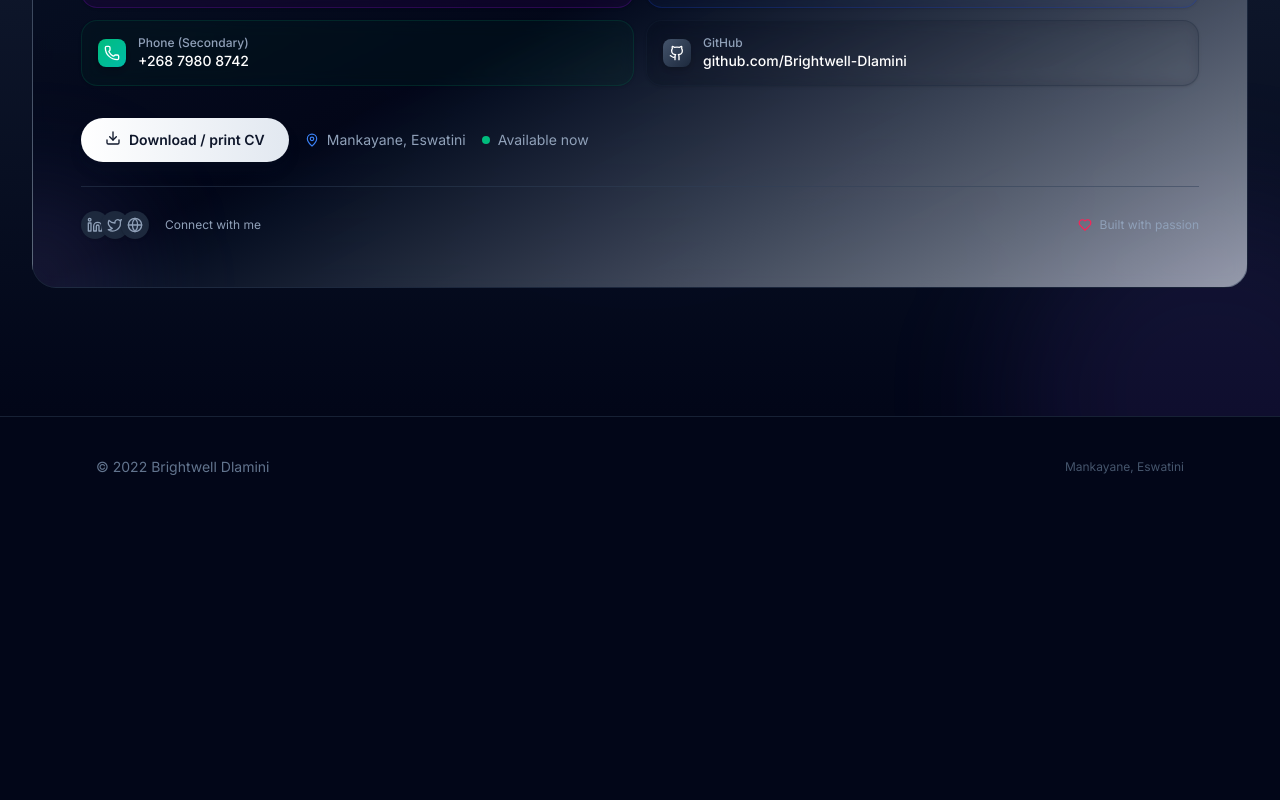
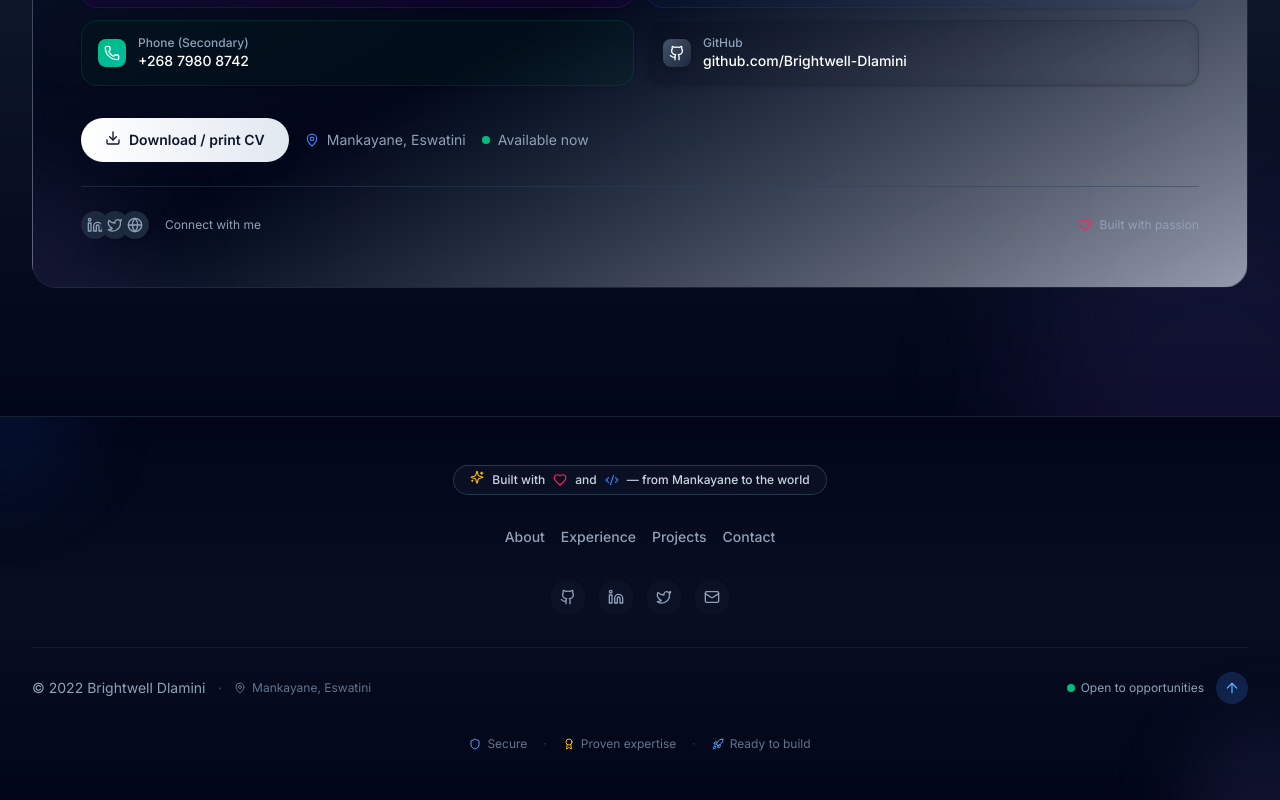
Before and after one commit to Brightwell-Dlamini/my-portfolio, a Next.js app: page / in a window 1280 px wide. Shown: the part 7383-8183 px from the top of the page. Before the commit the page ends 7900 px from the top, so only its background shows below. Built offline with nearby package versions, Linux system fonts and the light colour scheme.

Commit message:
Enhance Footer with animations and social media links
Refactor Footer component to include animations and social links.

```diff
--- a/src/components/Footer.tsx
+++ b/src/components/Footer.tsx
@@ -1,9 +1,251 @@
+// src/components/sections/Footer.tsx
+'use client';
+
+import { motion, useInView, Variants } from 'framer-motion';
+import { useRef } from 'react';
+import {
+  Heart,
+  Sparkles,
+  Code2,
+  Zap,
+  Rocket,
+  Globe,
+  MapPin,
+  Mail,
+  Github,
+  Linkedin,
+  Twitter,
+  ArrowUp,
+  Star,
+  Shield,
+  Award,
+} from 'lucide-react';
+import Link from 'next/link';
+
 export function Footer() {
+  const sectionRef = useRef<HTMLElement>(null);
+  const isInView = useInView(sectionRef, { once: true, margin: "-50px" });
+
+  const socialLinks = [
+    { name: 'GitHub', icon: Github, href: 'https://github.com/Brightwell-Dlamini' },
+    { name: 'LinkedIn', icon: Linkedin, href: 'https://linkedin.com/in/brightwell-dlamini' },
+    { name: 'Twitter', icon: Twitter, href: 'https://twitter.com/brightwell_d' },
+    { name: 'Email', icon: Mail, href: 'mailto:dlaminibrightwell@gmail.com' },
+  ];
+
+  const footerLinks = [
+    { label: 'About', href: '#about' },
+    { label: 'Experience', href: '#experience' },
+    { label: 'Projects', href: '#projects' },
+    { label: 'Contact', href: '#contact' },
+  ];
+
+  // Animation variants
+  const containerVariants: Variants = {
+    hidden: { opacity: 0 },
+    visible: {
+      opacity: 1,
+      transition: {
+        staggerChildren: 0.05,
+        delayChildren: 0.1,
+        ease: 'easeInOut',
+      },
+    },
+  };
+
+  const itemVariants: Variants = {
+    hidden: { opacity: 0, y: 10 },
+    visible: {
+      opacity: 1,
+      y: 0,
+      transition: { duration: 0.4, ease: 'easeInOut' },
+    },
+  };
+
+  const floatVariants: Variants = {
+    initial: { y: 0 },
+    animate: {
+      y: [0, -4, 0],
+      transition: {
+        duration: 3,
+        repeat: Infinity,
+        ease: 'easeInOut',
+      },
+    },
+  };
+
+  const scrollToTop = () => {
+    window.scrollTo({ top: 0, behavior: 'smooth' });
+  };
+
   return (
-    <footer className="border-t border-slate-200/80 py-10 dark:border-slate-800/80">
-      <div className="mx-auto flex max-w-6xl flex-col items-center justify-between gap-3 px-4 text-sm text-slate-500 sm:flex-row sm:px-6 lg:px-8">
-        <p>© {new Date().getFullYear()} Brightwell Dlamini</p>
-        <p className="text-xs text-slate-400 dark:text-slate-600">Mankayane, Eswatini</p>
+    <footer
+      ref={sectionRef}
+      className="relative overflow-hidden border-t border-slate-200/80 bg-gradient-to-b from-white via-slate-50/50 to-white py-12 dark:border-slate-800/80 dark:from-slate-950 dark:via-slate-900/50 dark:to-slate-950"
+    >
+      {/* Animated Background */}
+      <div className="pointer-events-none absolute inset-0 overflow-hidden">
+        <motion.div
+          className="absolute -top-20 -left-20 h-40 w-40 rounded-full bg-brand-400/10 blur-2xl dark:bg-brand-600/10"
+          animate={{
+            x: [0, 20, 0],
+            y: [0, -10, 0],
+          }}
+          transition={{
+            duration: 8,
+            repeat: Infinity,
+            ease: 'easeInOut',
+          }}
+        />
+        <motion.div
+          className="absolute -bottom-20 -right-20 h-40 w-40 rounded-full bg-accent-400/10 blur-2xl dark:bg-accent-600/10"
+          animate={{
+            x: [0, -20, 0],
+            y: [0, 10, 0],
+          }}
+          transition={{
+            duration: 10,
+            repeat: Infinity,
+            ease: 'easeInOut',
+          }}
+        />
+      </div>
+
+      <div className="relative mx-auto max-w-7xl px-4 sm:px-6 lg:px-8">
+        <motion.div
+          variants={containerVariants}
+          initial="hidden"
+          animate={isInView ? "visible" : "hidden"}
+          className="flex flex-col items-center gap-8"
+        >
+          {/* Built With Badge */}
+          <motion.div
+            variants={itemVariants}
+            className="inline-flex items-center gap-2 rounded-full border border-slate-200/80 bg-white/70 px-4 py-1.5 text-xs font-medium text-slate-600 backdrop-blur-sm dark:border-slate-700/80 dark:bg-slate-900/60 dark:text-slate-300"
+          >
+            <motion.span
+              variants={floatVariants}
+              initial="initial"
+              animate="animate"
+            >
+              <Sparkles className="h-3.5 w-3.5 text-amber-400" />
+            </motion.span>
+            <span>Built with</span>
+            <Heart className="h-3.5 w-3.5 text-rose-500" />
+            <span>and</span>
+            <Code2 className="h-3.5 w-3.5 text-brand-500" />
+            <span>— from Mankayane to the world</span>
+          </motion.div>
+
+          {/* Quick Links */}
+          <motion.nav
+            variants={itemVariants}
+            className="flex flex-wrap items-center justify-center gap-4"
+            aria-label="Footer navigation"
+          >
+            {footerLinks.map((link) => (
+              <motion.a
+                key={link.label}
+                href={link.href}
+                whileHover={{ scale: 1.05, y: -2 }}
+                whileTap={{ scale: 0.95 }}
+                className="text-sm font-medium text-slate-600 transition-colors hover:text-brand-600 dark:text-slate-400 dark:hover:text-brand-400"
+              >
+                {link.label}
+              </motion.a>
+            ))}
+          </motion.nav>
+
+          {/* Social Links */}
+          <motion.div
+            variants={itemVariants}
+            className="flex items-center gap-3"
+          >
+            {socialLinks.map((social) => {
+              const Icon = social.icon;
+              return (
+                <motion.a
+                  key={social.name}
+                  href={social.href}
+                  target={social.name === 'Email' ? undefined : '_blank'}
+                  rel={social.name === 'Email' ? undefined : 'noopener noreferrer'}
+                  whileHover={{
+                    scale: 1.15,
+                    y: -2,
+                    transition: { type: 'spring', stiffness: 400, damping: 25 }
+                  }}
+                  whileTap={{ scale: 0.9 }}
+                  className="rounded-full bg-white/80 p-2.5 text-slate-600 shadow-sm backdrop-blur transition-all hover:bg-brand-50 hover:text-brand-600 dark:bg-slate-900/60 dark:text-slate-400 dark:hover:bg-brand-950/40 dark:hover:text-brand-400"
+                  aria-label={social.name}
+                >
+                  <Icon className="h-4 w-4" />
+                </motion.a>
+              );
+            })}
+          </motion.div>
+
+          {/* Bottom Section */}
+          <motion.div
+            variants={itemVariants}
+            className="flex w-full flex-col items-center gap-3 border-t border-slate-200/50 pt-6 dark:border-slate-800/50 sm:flex-row sm:justify-between"
+          >
+            <div className="flex flex-col items-center gap-1 sm:flex-row sm:gap-3">
+              <p className="text-sm text-slate-500 dark:text-slate-400">
+                © {new Date().getFullYear()} Brightwell Dlamini
+              </p>
+              <span className="hidden text-slate-300 dark:text-slate-700 sm:inline">·</span>
+              <div className="flex items-center gap-1.5 text-xs text-slate-400 dark:text-slate-500">
+                <MapPin className="h-3 w-3" />
+                <span>Mankayane, Eswatini</span>
+              </div>
+            </div>
+
+            <div className="flex items-center gap-3">
+              {/* Status Badge */}
+              <div className="flex items-center gap-1.5">
+                <span className="relative flex h-2 w-2">
+                  <span className="absolute inline-flex h-full w-full animate-ping rounded-full bg-emerald-400 opacity-75" />
+                  <span className="relative inline-flex h-2 w-2 rounded-full bg-emerald-500" />
+                </span>
+                <span className="text-xs text-slate-500 dark:text-slate-400">
+                  Open to opportunities
+                </span>
+              </div>
+
+              {/* Back to Top Button */}
+              <motion.button
+                onClick={scrollToTop}
+                whileHover={{ scale: 1.1, y: -2 }}
+                whileTap={{ scale: 0.9 }}
+                className="rounded-full bg-brand-500/10 p-2 text-brand-600 transition-colors hover:bg-brand-500/20 dark:bg-brand-500/20 dark:text-brand-400 dark:hover:bg-brand-500/30"
+                aria-label="Back to top"
+              >
+                <ArrowUp className="h-4 w-4" />
+              </motion.button>
+            </div>
+          </motion.div>
+
+          {/* Trust Badges */}
+          <motion.div
+            variants={itemVariants}
+            className="flex flex-wrap items-center justify-center gap-4 text-xs text-slate-400 dark:text-slate-500"
+          >
+            <div className="flex items-center gap-1.5">
+              <Shield className="h-3 w-3 text-brand-400" />
+              <span>Secure</span>
+            </div>
+            <span className="text-slate-300 dark:text-slate-700">·</span>
+            <div className="flex items-center gap-1.5">
+              <Award className="h-3 w-3 text-amber-400" />
+              <span>Proven expertise</span>
+            </div>
+            <span className="text-slate-300 dark:text-slate-700">·</span>
+            <div className="flex items-center gap-1.5">
+              <Rocket className="h-3 w-3 text-brand-400" />
+              <span>Ready to build</span>
+            </div>
+          </motion.div>
+        </motion.div>
       </div>
     </footer>
   );
```
